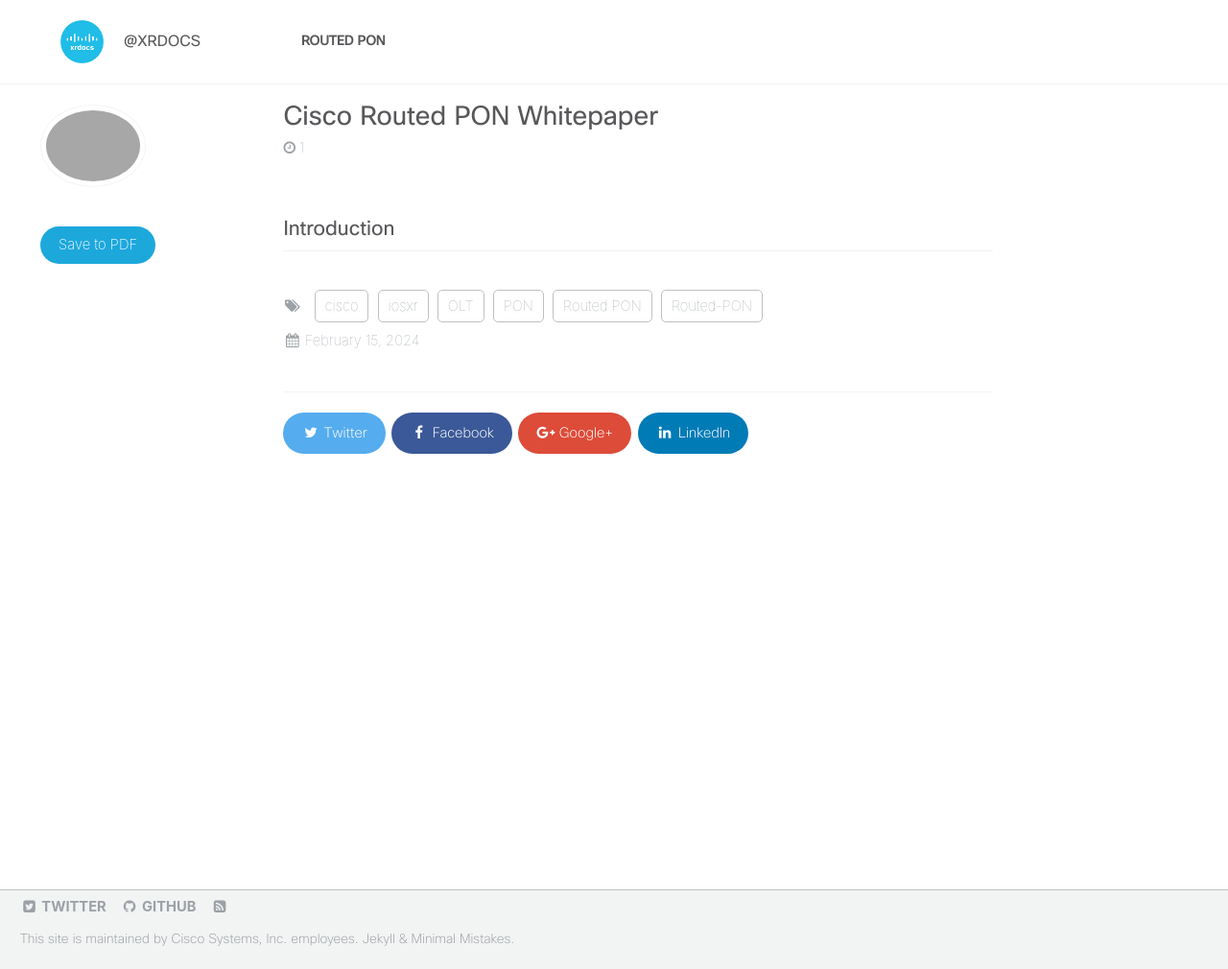
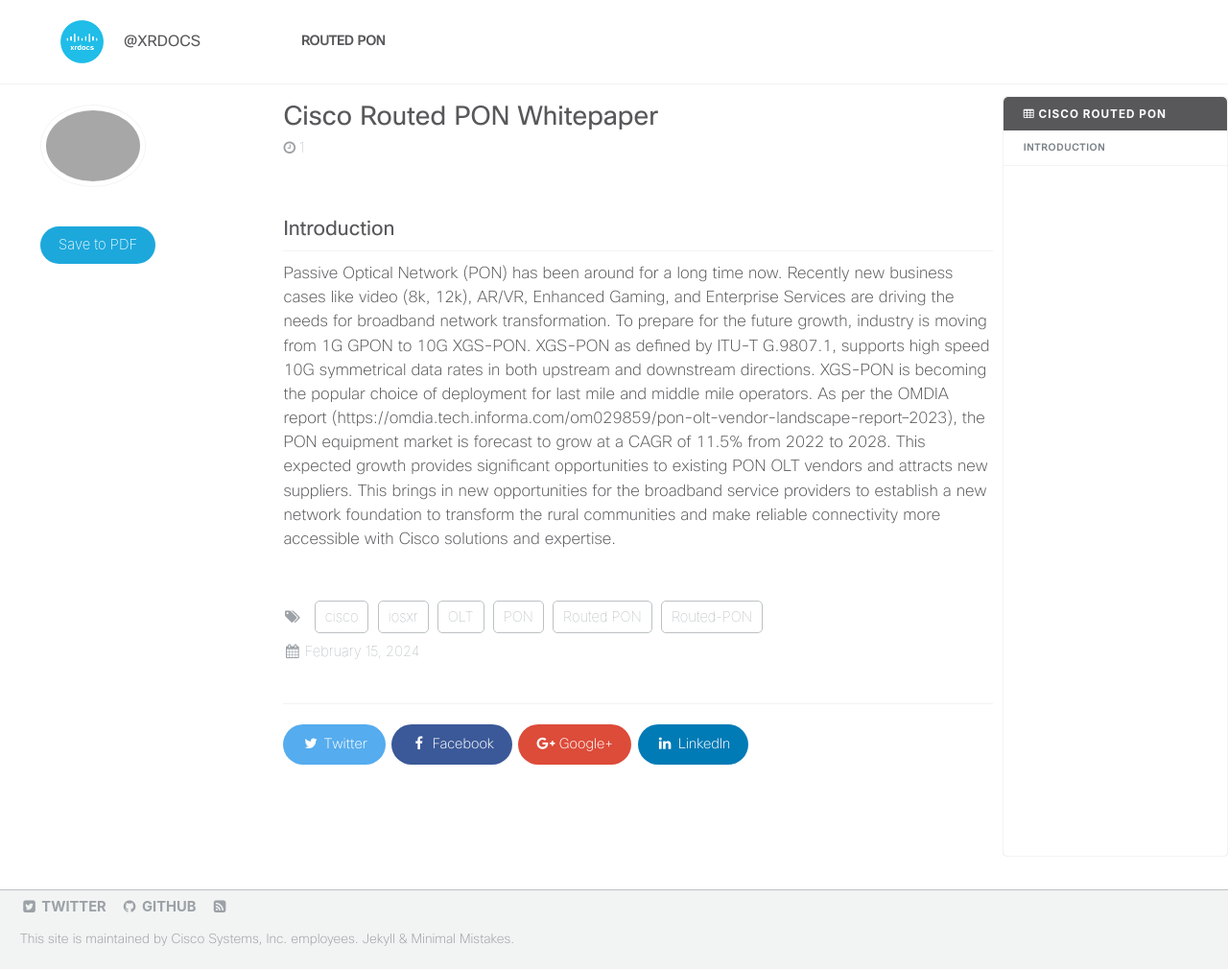
Before and after one commit to xrdocs/routed-pon, a Jekyll site: the page built from _tutorials/cisco-routed-pon-whitepaper.md, in a window 1280 px wide and 1010 px high. Shown: the whole window at 96% size. Built offline with Jekyll 4.4.1, drawn with Linux system fonts in a browser that asks for light colours; comment, search, counter and statistics services are not loaded.

Commit message:
Introduction

```diff
--- a/_tutorials/cisco-routed-pon-whitepaper.md
+++ b/_tutorials/cisco-routed-pon-whitepaper.md
@@ -13,4 +13,8 @@ tags:
   - OLT
 position: hidden
 ---
+{% include toc icon="table" title="Cisco Routed PON" %}
+
 ## Introduction
+
+Passive Optical Network (PON) has been around for a long time now. Recently new business cases like video (8k, 12k), AR/VR, Enhanced Gaming, and Enterprise Services are driving the needs for broadband network transformation. To prepare for the future growth, industry is moving from 1G GPON to 10G XGS-PON. XGS-PON as defined by ITU-T G.9807.1, supports high speed 10G symmetrical data rates in both upstream and downstream directions. XGS-PON is becoming the popular choice of deployment for last mile and middle mile operators. As per the OMDIA report (https://omdia.tech.informa.com/om029859/pon-olt-vendor-landscape-report--2023), the PON equipment market is forecast to grow at a CAGR of 11.5% from 2022 to 2028. This expected growth provides significant opportunities to existing PON OLT vendors and attracts new suppliers. This brings in new opportunities for the broadband service providers to establish a new network foundation to transform the rural communities and make reliable connectivity more accessible with Cisco solutions and expertise.
```
